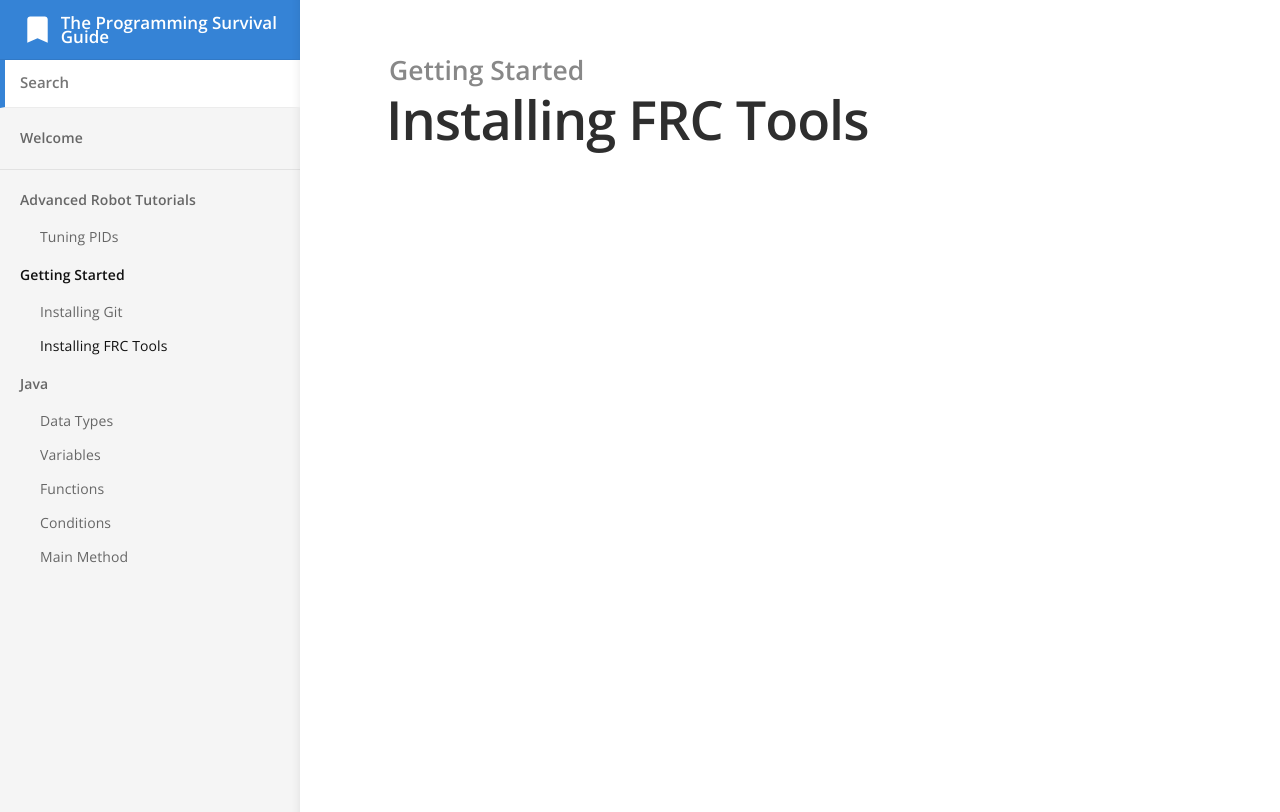
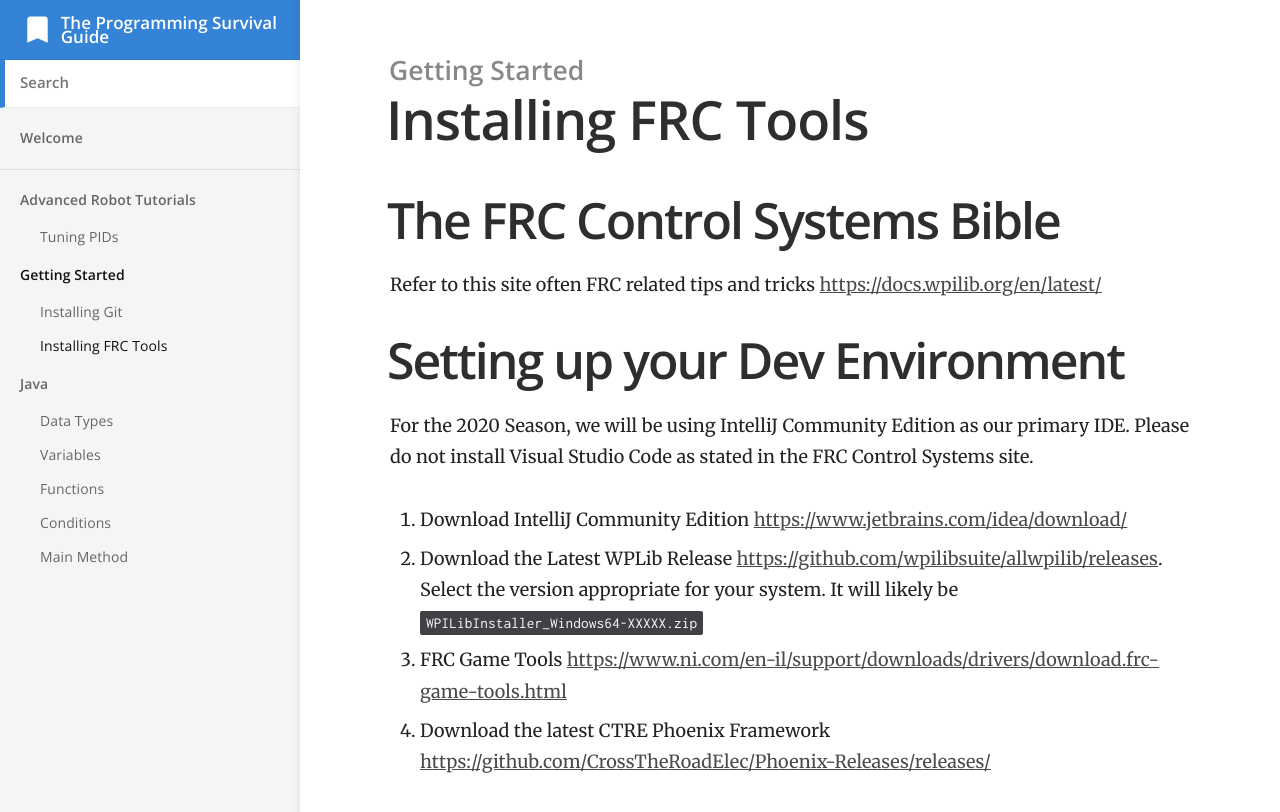
Before and after one commit to Team2445/The-Programming-Survival-Guide, a Jekyll site: the page built from _docs/getting-started/installing-frctools.md, in a window 1280 px wide. Shown: the top 812 px of the page. Built offline with Jekyll 4.4.1, drawn with Linux system fonts in a browser that asks for light colours.

Commit message:
added download links to installing frc tools page

```diff
--- a/_docs/getting-started/installing-frctools.md
+++ b/_docs/getting-started/installing-frctools.md
@@ -3,3 +3,13 @@ title: Installing FRC Tools
 category: Getting Started
 order: 2
 ---
+# The FRC Control Systems Bible
+Refer to this site often FRC related tips and tricks
+[https://docs.wpilib.org/en/latest/](https://docs.wpilib.org/en/latest/)
+
+# Setting up your Dev Environment
+For the 2020 Season, we will be using IntelliJ Community Edition as our primary IDE. Please do not install Visual Studio Code as stated in the FRC Control Systems site.
+1. Download IntelliJ Community Edition [https://www.jetbrains.com/idea/download/](https://www.jetbrains.com/idea/download/)
+2. Download the Latest WPLib Release [https://github.com/wpilibsuite/allwpilib/releases](https://github.com/wpilibsuite/allwpilib/releases). Select the version appropriate for your system. It will likely be `WPILibInstaller_Windows64-XXXXX.zip`
+3. FRC Game Tools [https://www.ni.com/en-il/support/downloads/drivers/download.frc-game-tools.html](https://www.ni.com/en-il/support/downloads/drivers/download.frc-game-tools.html)
+4. Download the latest CTRE Phoenix Framework [https://github.com/CrossTheRoadElec/Phoenix-Releases/releases/](https://github.com/CrossTheRoadElec/Phoenix-Releases/releases/)
```
